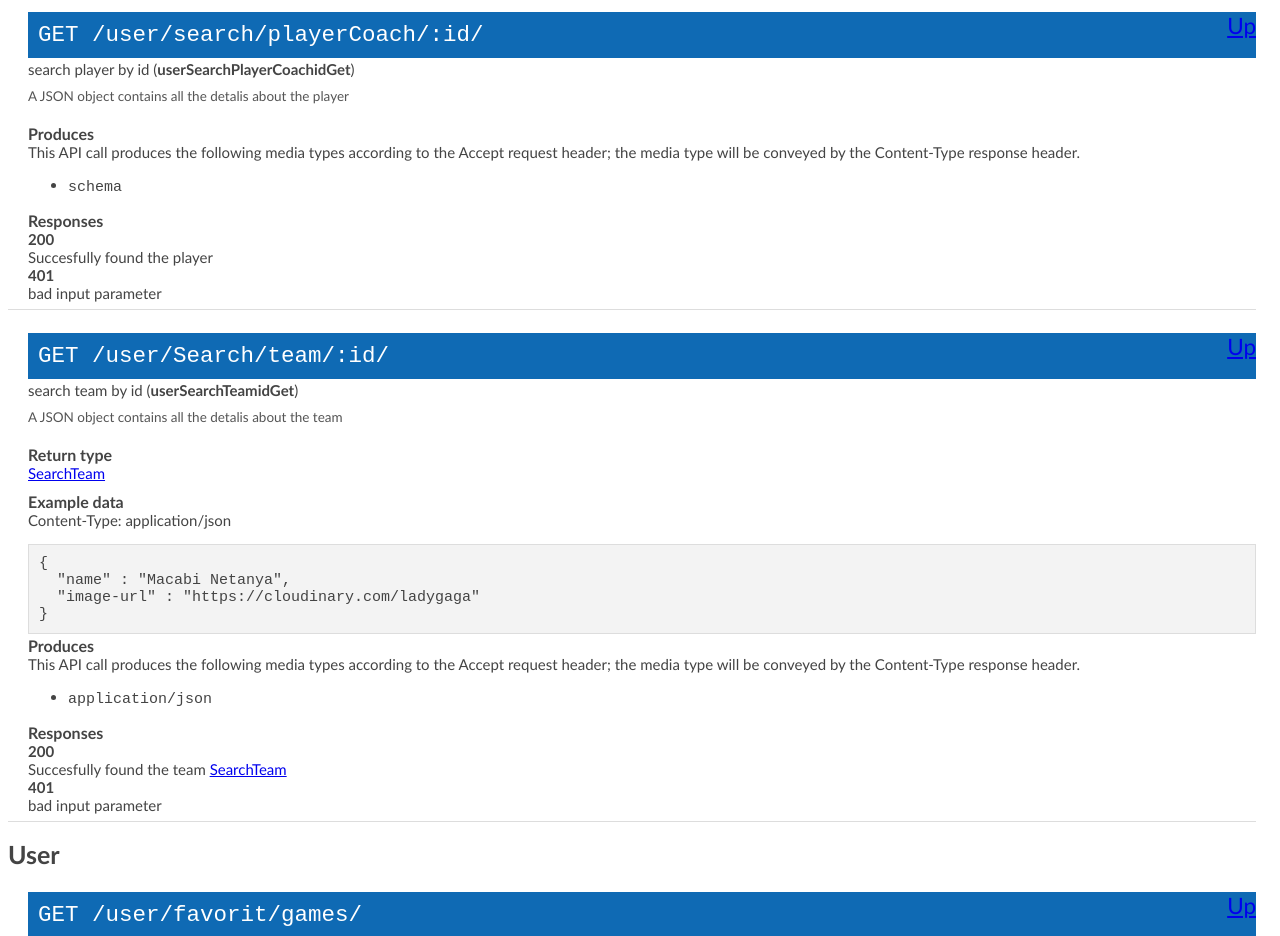
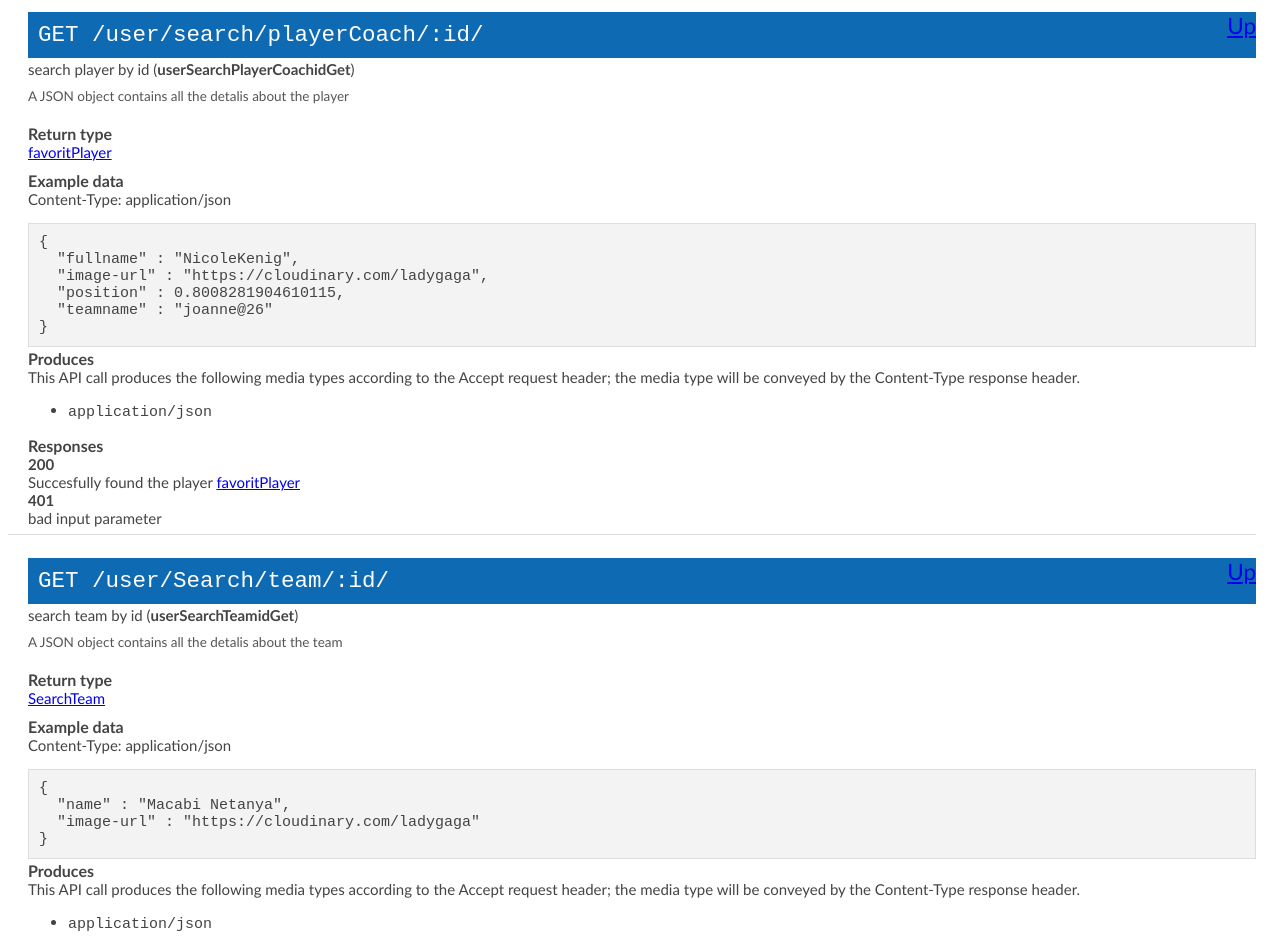
Before and after one commit to Web-Development-Environments-2021/assignment-3-1-305715781_316299031, a plain HTML site: page index.html in a window 1280 px wide. Shown: the part 2240-3176 px from the top of the page. Drawn offline with Linux system fonts and the light colour scheme.

Commit message:
Add files via upload

```diff
--- a/index.html
+++ b/index.html
@@ -352,21 +352,34 @@
 
 
 
+    <h3 class="field-label">Return type</h3>
+    <div class="return-type">
+      <a href="#favoritPlayer">favoritPlayer</a>
+
+    </div>
 
     <!--Todo: process Response Object and its headers, schema, examples -->
 
+    <h3 class="field-label">Example data</h3>
+    <div class="example-data-content-type">Content-Type: application/json</div>
+    <pre class="example"><code>{
+  "fullname" : "NicoleKenig",
+  "image-url" : "https://cloudinary.com/ladygaga",
+  "position" : 0.8008281904610115,
+  "teamname" : "joanne@26"
+}</code></pre>
 
     <h3 class="field-label">Produces</h3>
     This API call produces the following media types according to the <span class="header">Accept</span> request header;
     the media type will be conveyed by the <span class="header">Content-Type</span> response header.
     <ul>
-      <li><code>schema</code></li>
+      <li><code>application/json</code></li>
     </ul>
 
     <h3 class="field-label">Responses</h3>
     <h4 class="field-label">200</h4>
     Succesfully found the player
-        <a href="#"></a>
+        <a href="#favoritPlayer">favoritPlayer</a>
     <h4 class="field-label">401</h4>
     bad input parameter
         <a href="#"></a>
@@ -443,7 +456,6 @@
     <pre class="example"><code>[ {
   "date" : "09/05/21",
   "result" : "243",
-  "eventSchedule" : { },
   "hour" : "16:00",
   "fild" : "Blomfiled",
   "awayTeam" : "Macabi Haifa",
@@ -451,7 +463,6 @@
 }, {
   "date" : "09/05/21",
   "result" : "243",
-  "eventSchedule" : { },
   "hour" : "16:00",
   "fild" : "Blomfiled",
   "awayTeam" : "Macabi Haifa",
@@ -832,7 +843,7 @@
           <div class="param-desc"><span class="param-type">example: goal/ red/yellow tickect / injury / change player/ offense</span></div>
 <div class="param">hour (optional)</div><div class="param-desc"><span class="param-type"><a href="#integer">Integer</a></span> when its happend in hour </div>
 <div class="param">minute (optional)</div><div class="param-desc"><span class="param-type"><a href="#integer">Integer</a></span> when its happend in minute </div>
-<div class="param">EventDescription (optional)</div><div class="param-desc"><span class="param-type"><a href="#string">String</a></span>  </div>
+<div class="param">EventDescription (optional)</div><div class="param-desc"><span class="param-type"><a href="#string">String</a></span> what happend in the event </div>
           <div class="param-desc"><span class="param-type">example: Jovany rosso put goal at by passs he got from....</span></div>
     </div>  <!-- field-items -->
   </div>
@@ -852,7 +863,6 @@
           <div class="param-desc"><span class="param-type">example: Blomfiled</span></div>
 <div class="param">result (optional)</div><div class="param-desc"><span class="param-type"><a href="#string">String</a></span>  </div>
           <div class="param-desc"><span class="param-type">example: 243</span></div>
-<div class="param">eventSchedule (optional)</div><div class="param-desc"><span class="param-type"><a href="#object">Object</a></span>  </div>
     </div>  <!-- field-items -->
   </div>
   <div class="model">
```
Also changed, not shown: 1 other file.
